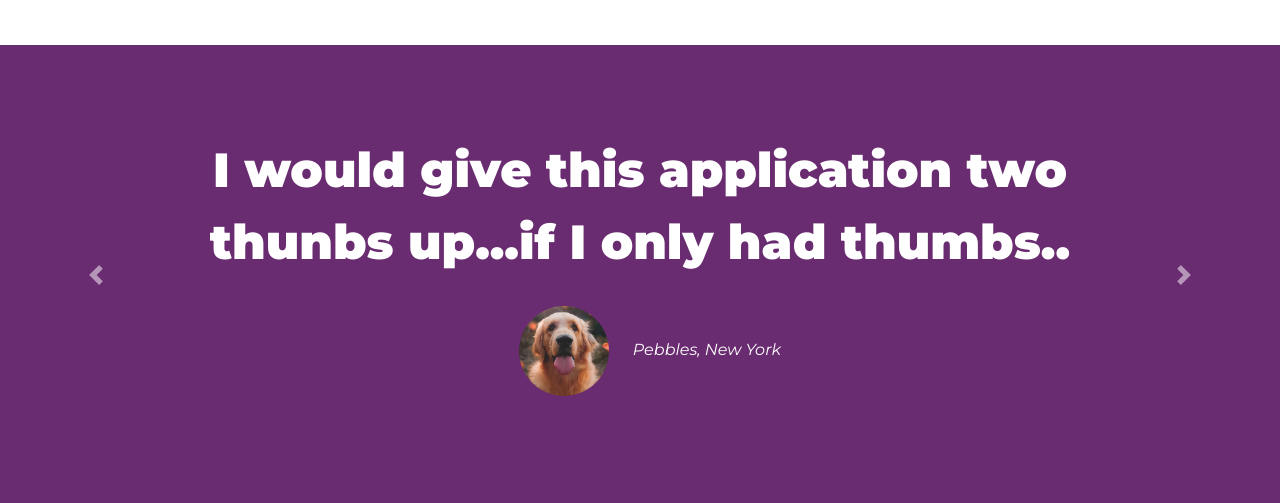
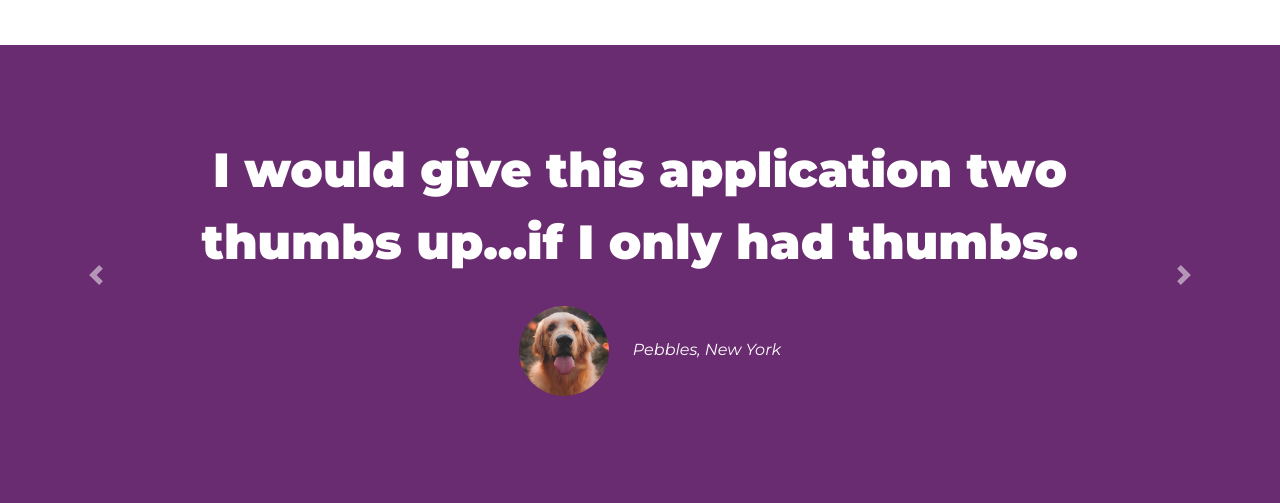
Before and after one commit to andym1215/applandingpage, a plain HTML site: page index.html in a window 1280 px wide. Shown: the part 1120-1623 px from the top of the page. Drawn offline with nearby package versions, Linux system fonts and the light colour scheme.

Commit message:
Typo fix

```diff
--- a/index.html
+++ b/index.html
@@ -78,7 +78,7 @@
     <div id="testimonial-carousel" class="carousel slide carousel-fade" data-ride="false">
   <div class="carousel-inner">
     <div class="carousel-item active">
-      <h2>I would give this application two thunbs up...if I only had thumbs..</h2>
+      <h2>I would give this application two thumbs up...if I only had thumbs..</h2>
       <img class="testimonial-image" src="images/dog-img.jpg" alt="dog-profile">
       <em>Pebbles, New York</em>
     </div>
```
